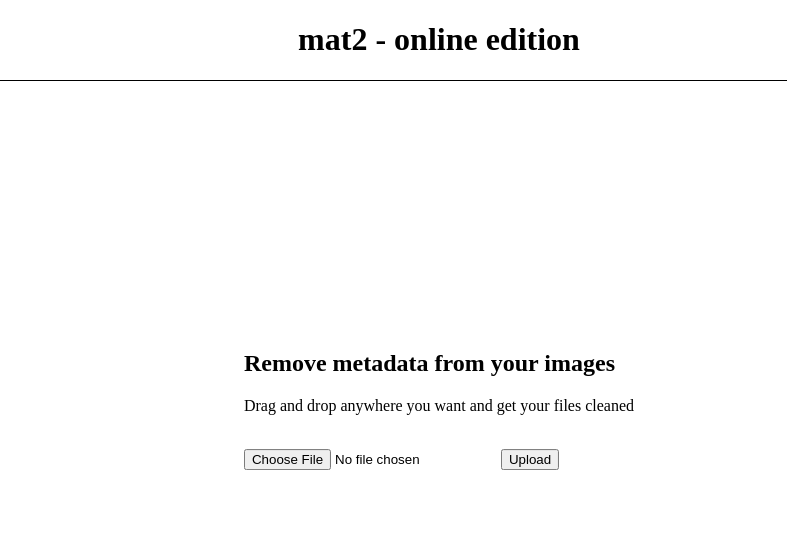
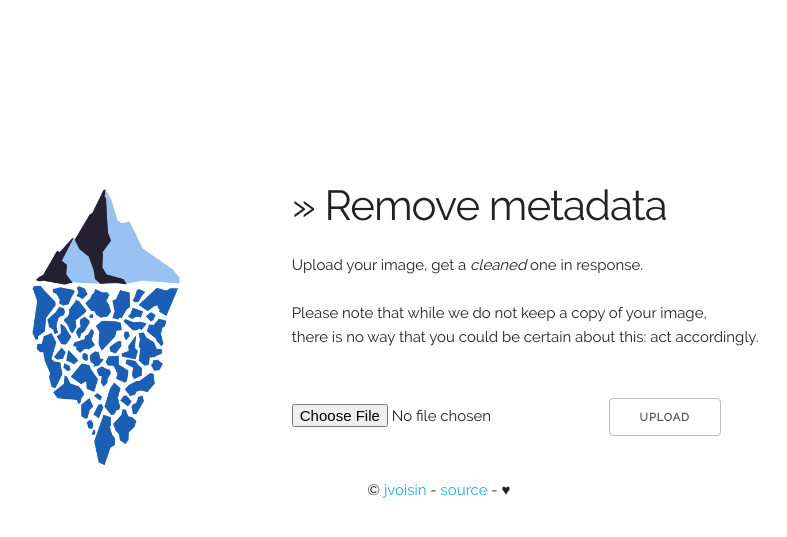
Before and after one commit to alexanghh/mat2-web, a Flask app: page / in a window 1280 px wide. Shown: the top 537 px of the page, without its empty margins (201-988 px from the left). Run offline with Flask 2, Linux system fonts and the light colour scheme.

Commit message:
Second commit

```diff
--- a/main.py
+++ b/main.py
@@ -8,14 +8,36 @@ from flask import send_from_directory, after_this_request
 
 from werkzeug.utils import secure_filename
 
-UPLOAD_FOLDER = './'
-ALLOWED_EXTENSIONS = set(['txt', 'pdf', 'png', 'jpg', 'jpeg', 'gif'])
 
 app = Flask(__name__)
-app.config['SECRET_KEY'] = '1337'
-app.config['UPLOAD_FOLDER'] = UPLOAD_FOLDER
+app.config['SECRET_KEY'] = os.urandom(32)
+app.config['UPLOAD_FOLDER'] = './uploads/'
 app.config['MAX_CONTENT_LENGTH'] = 16 * 1024 * 1024  # 16MB
 
+mimetypes = 'image/jpeg, image/png'
+
+
+@app.route('/download/<string:filename>')
+def download_file(filename:str):
+    if filename != secure_filename(filename):
+        flash('naughty naughty')
+        return redirect(url_for('upload_file'))
+
+    filepath = secure_filename(filename)
+
+    complete_path = os.path.join(app.config['UPLOAD_FOLDER'], filepath)
+    if not os.path.exists(complete_path):
+        return redirect(url_for('upload_file'))
+
+    @after_this_request
+    def remove_file(response):
+        os.remove(complete_path)
+        return response
+    return send_from_directory(app.config['UPLOAD_FOLDER'], filepath)
+
+@app.route('/about')
+def about():
+    return render_template('about.html', mimetypes=mimetypes)
 
 @app.route('/', methods=['GET', 'POST'])
 def upload_file():
@@ -24,7 +46,7 @@ def upload_file():
             flash('No file part')
             return redirect(request.url)
         uploaded_file = request.files['file']
-        if uploaded_file.filename == '':
+        if not uploaded_file.filename:
             flash('No selected file')
             return redirect(request.url)
         filename = secure_filename(uploaded_file.filename)
@@ -35,20 +57,23 @@ def upload_file():
         if parser is None:
             flash('The type %s is not supported' % mime)
             return redirect(url_for('upload_file'))
-        elif parser.remove_all() is not True:
+
+        meta = parser.get_meta()
+
+        if parser.remove_all() is not True:
             flash('Unable to clean ' % mime)
             return redirect(url_for('upload_file'))
-        os.remove(filename)
+        output_filename = os.path.basename(parser.output_filename)
 
-        @after_this_request
-        def remove_file(response):
-            os.remove(parser.output_filename)
-            return response
+        # Get metadata after cleanup
+        parser, _ = parser_factory.get_parser(parser.output_filename)
+        meta_after = parser.get_meta()
+        os.remove(filepath)
 
-        return send_from_directory(app.config['UPLOAD_FOLDER'], parser.output_filename)
+        return render_template('download.html', mimetypes=mimetypes, meta=meta, filename=output_filename, meta_after=meta_after)
 
-    mimetypes = 'image/jpeg, image/png'
     return render_template('index.html', mimetypes=mimetypes)
 
 
-app.run()
+if __name__ == '__main__':
+    app.run()
--- /dev/null
+++ b/static/skeleton.css
@@ -0,0 +1,418 @@
+/*
+* Skeleton V2.0.4
+* Copyright 2014, Dave Gamache
+* www.getskeleton.com
+* Free to use under the MIT license.
+* http://www.opensource.org/licenses/mit-license.php
+* 12/29/2014
+*/
+
+
+/* Table of contents
+––––––––––––––––––––––––––––––––––––––––––––––––––
+- Grid
+- Base Styles
+- Typography
+- Links
+- Buttons
+- Forms
+- Lists
+- Code
+- Tables
+- Spacing
+- Utilities
+- Clearing
+- Media Queries
+*/
+
+
+/* Grid
+–––––––––––––––––––––––––––––––––––––––––––––––––– */
+.container {
+  position: relative;
+  width: 100%;
+  max-width: 960px;
+  margin: 0 auto;
+  padding: 0 20px;
+  box-sizing: border-box; }
+.column,
+.columns {
+  width: 100%;
+  float: left;
+  box-sizing: border-box; }
+
+/* For devices larger than 400px */
+@media (min-width: 400px) {
+  .container {
+    width: 85%;
+    padding: 0; }
+}
+
+/* For devices larger than 550px */
+@media (min-width: 550px) {
+  .container {
+    width: 80%; }
+  .column,
+  .columns {
+    margin-left: 4%; }
+  .column:first-child,
+  .columns:first-child {
+    margin-left: 0; }
+
+  .one.column,
+  .one.columns                    { width: 4.66666666667%; }
+  .two.columns                    { width: 13.3333333333%; }
+  .three.columns                  { width: 22%;            }
+  .four.columns                   { width: 30.6666666667%; }
+  .five.columns                   { width: 39.3333333333%; }
+  .six.columns                    { width: 48%;            }
+  .seven.columns                  { width: 56.6666666667%; }
+  .eight.columns                  { width: 65.3333333333%; }
+  .nine.columns                   { width: 74.0%;          }
+  .ten.columns                    { width: 82.6666666667%; }
+  .eleven.columns                 { width: 91.3333333333%; }
+  .twelve.columns                 { width: 100%; margin-left: 0; }
+
+  .one-third.column               { width: 30.6666666667%; }
+  .two-thirds.column              { width: 65.3333333333%; }
+
+  .one-half.column                { width: 48%; }
+
+  /* Offsets */
+  .offset-by-one.column,
+  .offset-by-one.columns          { margin-left: 8.66666666667%; }
+  .offset-by-two.column,
+  .offset-by-two.columns          { margin-left: 17.3333333333%; }
+  .offset-by-three.column,
+  .offset-by-three.columns        { margin-left: 26%;            }
+  .offset-by-four.column,
+  .offset-by-four.columns         { margin-left: 34.6666666667%; }
+  .offset-by-five.column,
+  .offset-by-five.columns         { margin-left: 43.3333333333%; }
+  .offset-by-six.column,
+  .offset-by-six.columns          { margin-left: 52%;            }
+  .offset-by-seven.column,
+  .offset-by-seven.columns        { margin-left: 60.6666666667%; }
+  .offset-by-eight.column,
+  .offset-by-eight.columns        { margin-left: 69.3333333333%; }
+  .offset-by-nine.column,
+  .offset-by-nine.columns         { margin-left: 78.0%;          }
+  .offset-by-ten.column,
+  .offset-by-ten.columns          { margin-left: 86.6666666667%; }
+  .offset-by-eleven.column,
+  .offset-by-eleven.columns       { margin-left: 95.3333333333%; }
+
+  .offset-by-one-third.column,
+  .offset-by-one-third.columns    { margin-left: 34.6666666667%; }
+  .offset-by-two-thirds.column,
+  .offset-by-two-thirds.columns   { margin-left: 69.3333333333%; }
+
+  .offset-by-one-half.column,
+  .offset-by-one-half.columns     { margin-left: 52%; }
+
+}
+
+
+/* Base Styles
+–––––––––––––––––––––––––––––––––––––––––––––––––– */
+/* NOTE
+html is set to 62.5% so that all the REM measurements throughout Skeleton
+are based on 10px sizing. So basically 1.5rem = 15px :) */
+html {
+  font-size: 62.5%; }
+body {
+  font-size: 1.5em; /* currently ems cause chrome bug misinterpreting rems on body element */
+  line-height: 1.6;
+  font-weight: 400;
+  font-family: "Raleway", "HelveticaNeue", "Helvetica Neue", Helvetica, Arial, sans-serif;
+  color: #222; }
+
+
+/* Typography
+–––––––––––––––––––––––––––––––––––––––––––––––––– */
+h1, h2, h3, h4, h5, h6 {
+  margin-top: 0;
+  margin-bottom: 2rem;
+  font-weight: 300; }
+h1 { font-size: 4.0rem; line-height: 1.2;  letter-spacing: -.1rem;}
+h2 { font-size: 3.6rem; line-height: 1.25; letter-spacing: -.1rem; }
+h3 { font-size: 3.0rem; line-height: 1.3;  letter-spacing: -.1rem; }
+h4 { font-size: 2.4rem; line-height: 1.35; letter-spacing: -.08rem; }
+h5 { font-size: 1.8rem; line-height: 1.5;  letter-spacing: -.05rem; }
+h6 { font-size: 1.5rem; line-height: 1.6;  letter-spacing: 0; }
+
+/* Larger than phablet */
+@media (min-width: 550px) {
+  h1 { font-size: 5.0rem; }
+  h2 { font-size: 4.2rem; }
+  h3 { font-size: 3.6rem; }
+  h4 { font-size: 3.0rem; }
+  h5 { font-size: 2.4rem; }
+  h6 { font-size: 1.5rem; }
+}
+
+p {
+  margin-top: 0; }
+
+
+/* Links
+–––––––––––––––––––––––––––––––––––––––––––––––––– */
+a {
+  color: #1EAEDB; }
+a:hover {
+  color: #0FA0CE; }
+
+
+/* Buttons
+–––––––––––––––––––––––––––––––––––––––––––––––––– */
+.button,
+button,
+input[type="submit"],
+input[type="reset"],
+input[type="button"] {
+  display: inline-block;
+  height: 38px;
+  padding: 0 30px;
+  color: #555;
+  text-align: center;
+  font-size: 11px;
+  font-weight: 600;
+  line-height: 38px;
+  letter-spacing: .1rem;
+  text-transform: uppercase;
+  text-decoration: none;
+  white-space: nowrap;
+  background-color: transparent;
+  border-radius: 4px;
+  border: 1px solid #bbb;
+  cursor: pointer;
+  box-sizing: border-box; }
+.button:hover,
+button:hover,
+input[type="submit"]:hover,
+input[type="reset"]:hover,
+input[type="button"]:hover,
+.button:focus,
+button:focus,
+input[type="submit"]:focus,
+input[type="reset"]:focus,
+input[type="button"]:focus {
+  color: #333;
+  border-color: #888;
+  outline: 0; }
+.button.button-primary,
+button.button-primary,
+input[type="submit"].button-primary,
+input[type="reset"].button-primary,
+input[type="button"].button-primary {
+  color: #FFF;
+  background-color: #33C3F0;
+  border-color: #33C3F0; }
+.button.button-primary:hover,
+button.button-primary:hover,
+input[type="submit"].button-primary:hover,
+input[type="reset"].button-primary:hover,
+input[type="button"].button-primary:hover,
+.button.button-primary:focus,
+button.button-primary:focus,
+input[type="submit"].button-primary:focus,
+input[type="reset"].button-primary:focus,
+input[type="button"].button-primary:focus {
+  color: #FFF;
+  background-color: #1EAEDB;
+  border-color: #1EAEDB; }
+
+
+/* Forms
+–––––––––––––––––––––––––––––––––––––––––––––––––– */
+input[type="email"],
+input[type="number"],
+input[type="search"],
+input[type="text"],
+input[type="tel"],
+input[type="url"],
+input[type="password"],
+textarea,
+select {
+  height: 38px;
+  padding: 6px 10px; /* The 6px vertically centers text on FF, ignored by Webkit */
+  background-color: #fff;
+  border: 1px solid #D1D1D1;
+  border-radius: 4px;
+  box-shadow: none;
+  box-sizing: border-box; }
+/* Removes awkward default styles on some inputs for iOS */
+input[type="email"],
+input[type="number"],
+input[type="search"],
+input[type="text"],
+input[type="tel"],
+input[type="url"],
+input[type="password"],
+textarea {
+  -webkit-appearance: none;
+     -moz-appearance: none;
+          appearance: none; }
+textarea {
+  min-height: 65px;
+  padding-top: 6px;
+  padding-bottom: 6px; }
+input[type="email"]:focus,
+input[type="number"]:focus,
+input[type="search"]:focus,
+input[type="text"]:focus,
+input[type="tel"]:focus,
+input[type="url"]:focus,
+input[type="password"]:focus,
+textarea:focus,
+select:focus {
+  border: 1px solid #33C3F0;
+  outline: 0; }
+label,
+legend {
+  display: block;
+  margin-bottom: .5rem;
+  font-weight: 600; }
+fieldset {
+  padding: 0;
+  border-width: 0; }
+input[type="checkbox"],
+input[type="radio"] {
+  display: inline; }
+label > .label-body {
+  display: inline-block;
+  margin-left: .5rem;
+  font-weight: normal; }
+
+
+/* Lists
+–––––––––––––––––––––––––––––––––––––––––––––––––– */
+ul {
+  list-style: circle inside; }
+ol {
+  list-style: decimal inside; }
+ol, ul {
+  padding-left: 0;
+  margin-top: 0; }
+ul ul,
+ul ol,
+ol ol,
+ol ul {
+  margin: 1.5rem 0 1.5rem 3rem;
+  font-size: 90%; }
+li {
+  margin-bottom: 1rem; }
+
+
+/* Code
+–––––––––––––––––––––––––––––––––––––––––––––––––– */
+code {
+  padding: .2rem .5rem;
+  margin: 0 .2rem;
+  font-size: 90%;
+  white-space: nowrap;
+  background: #F1F1F1;
+  border: 1px solid #E1E1E1;
+  border-radius: 4px; }
+pre > code {
+  display: block;
+  padding: 1rem 1.5rem;
+  white-space: pre; }
+
+
+/* Tables
+–––––––––––––––––––––––––––––––––––––––––––––––––– */
+th,
+td {
+  padding: 12px 15px;
+  text-align: left;
+  border-bottom: 1px solid #E1E1E1; }
+th:first-child,
+td:first-child {
+  padding-left: 0; }
+th:last-child,
+td:last-child {
+  padding-right: 0; }
+
+
+/* Spacing
+–––––––––––––––––––––––––––––––––––––––––––––––––– */
+button,
+.button {
+  margin-bottom: 1rem; }
+input,
+textarea,
+select,
+fieldset {
+  margin-bottom: 1.5rem; }
+pre,
+blockquote,
+dl,
+figure,
+table,
+p,
+ul,
+ol,
+form {
+  margin-bottom: 2.5rem; }
+
+
+/* Utilities
+–––––––––––––––––––––––––––––––––––––––––––––––––– */
+.u-full-width {
+  width: 100%;
+  box-sizing: border-box; }
+.u-max-full-width {
+  max-width: 100%;
+  box-sizing: border-box; }
+.u-pull-right {
+  float: right; }
+.u-pull-left {
+  float: left; }
+
+
+/* Misc
+–––––––––––––––––––––––––––––––––––––––––––––––––– */
+hr {
+  margin-top: 3rem;
+  margin-bottom: 3.5rem;
+  border-width: 0;
+  border-top: 1px solid #E1E1E1; }
+
+
+/* Clearing
+–––––––––––––––––––––––––––––––––––––––––––––––––– */
+
+/* Self Clearing Goodness */
+.container:after,
+.row:after,
+.u-cf {
+  content: "";
+  display: table;
+  clear: both; }
+
+
+/* Media Queries
+–––––––––––––––––––––––––––––––––––––––––––––––––– */
+/*
+Note: The best way to structure the use of media queries is to create the queries
+near the relevant code. For example, if you wanted to change the styles for buttons
+on small devices, paste the mobile query code up in the buttons section and style it
+there.
+*/
+
+
+/* Larger than mobile */
+@media (min-width: 400px) {}
+
+/* Larger than phablet (also point when grid becomes active) */
+@media (min-width: 550px) {}
+
+/* Larger than tablet */
+@media (min-width: 750px) {}
+
+/* Larger than desktop */
+@media (min-width: 1000px) {}
+
+/* Larger than Desktop HD */
+@media (min-width: 1200px) {}
--- a/static/style.css
+++ b/static/style.css
@@ -1,21 +1,41 @@
-header {
-	border-bottom: 1px solid black;
-	width: 100%;
+@font-face {
+  font-family: 'Raleway';
+  font-style: normal;
+  font-weight: 400;
+  src: local('Raleway'), local('Raleway-Regular'), url(raleway-ext.woff2) format('woff2');
+  unicode-range: U+0100-024F, U+1E00-1EFF, U+20A0-20AB, U+20AD-20CF, U+2C60-2C7F, U+A720-A7FF;
 }
 
-header h1 {
+@font-face {
+  font-family: 'Raleway';
+  font-style: normal;
+  font-weight: 400;
+  src: local('Raleway'), local('Raleway-Regular'), url(raleway.woff2) format('woff2');
+  unicode-range: U+0000-00FF, U+0131, U+0152-0153, U+02C6, U+02DA, U+02DC, U+2000-206F, U+2074, U+20AC, U+2212, U+2215, U+E0FF, U+EFFD, U+F000;
+}
+
+
+.container {
+	margin-top: 18rem;
+}
+
+.flashes {
+	text-align: center;
+	border: 1px solid #1EAEDB;
+}
+
+footer {
+	width: 100%;
+	position: absolute;
+	bottom: 0;
+	height: 1%;
 	text-align: center;
 }
-header a {
-	text-align:right;
+
+a {
+	text-decoration: none;
 }
 
-section {
-        border-radius: 1em;
-        padding: 1em;
-        position: absolute;
-        top: 50%;
-        left: 50%;
-        margin-right: -50%;
-        transform: translate(-50%, -50%);
+a:hover {
+	text-decoration: underline;
 }
--- /dev/null
+++ b/templates/base.html
@@ -0,0 +1,42 @@
+<!doctype html>
+<html>
+	<head>
+		<title>mat2 - web edition</title>
+		<link href="{{url_for('static', filename='raleway.woff2') }}" as="font" type="font/woff2" rel="preload">
+		<link rel="stylesheet" href="{{ url_for('static', filename='normalize.css') }}" type="text/css" />
+		<link rel="stylesheet" href="{{ url_for('static', filename='skeleton.css') }}" type="text/css" />
+		<link rel="stylesheet" href="{{ url_for('static', filename='style.css') }}" type="text/css" />
+		<link rel="shortcut icon" href="{{ url_for('static', filename='favicon.png') }}">
+	</head>
+	<body>
+		<div class="container">
+			<div class="row">
+				{% with messages = get_flashed_messages() %}
+				{% if messages %}
+				<ul class=flashes>
+					{% for message in messages %}
+					<li>{{ message }}</li>
+					{% endfor %}
+				</ul>
+				{% endif %}
+				{% endwith %}
+			</div>
+
+			<section>
+				<div class="row">
+					<div class="four columns">
+						<a href='.'>
+							<img class='u-max-full-width' src="{{ url_for('static', filename='logo.png') }}" alt="mat2 logo"/>
+						</a>
+					</div>
+					<div class="eight columns">
+						{% block content %}{% endblock %}
+					</div>
+			</section>
+
+			<footer>
+				© <a href='https://dustri.org'>jvoisin</a> -
+				<a href='https://0xacab.org/jvoisin/mat2-web'>source</a> -
+				♥
+			</footer>
+	</body>
--- a/templates/index.html
+++ b/templates/index.html
@@ -1,20 +1,16 @@
-<!doctype html>
-<html>
-<head>
-	<title>mat2 - online edition</title>
-	<link rel="stylesheet" href="{{ url_for('static', filename='style.css') }}" type="text/css" />
-</head>
-<body>
-	<header>
-		<h1>mat2 - online edition</h1>
-	</header>
-	<section>
-		<h1>Remove metadata from your images</h1>
-		<p>Drag and drop anywhere you want and get your files cleaned</p>
-		<br>
-		<form method=post enctype=multipart/form-data>
-			<input type=file name=file id="upload_file" accept="{{ mimetypes }}">
-			<input type=submit value=Upload>
-		</form>
-	</section>
-</body>
+{% extends "base.html" %}
+{% block content %}
+
+<h2>» Remove metadata</h2>
+<p>
+Upload your image, get a <em>cleaned</em> one in response.<br>
+	<br>
+	Please note that while we do not keep a copy of your image,<br>
+	there is no way that you could be certain about this: act accordingly.
+</p>
+<br>
+<form class='b' method=post enctype=multipart/form-data>
+	<input type=file name=file id="upload_file" accept="{{ mimetypes }}">
+	<input type=submit value=Upload>
+</form>
+{% endblock %}
```
Also changed, not shown: templates/download.html (added, +36 -0 lines), README.md (added), static/favicon.png (added), static/logo.png (added), static/normalize.css (added), static/raleway.woff2 (added).
